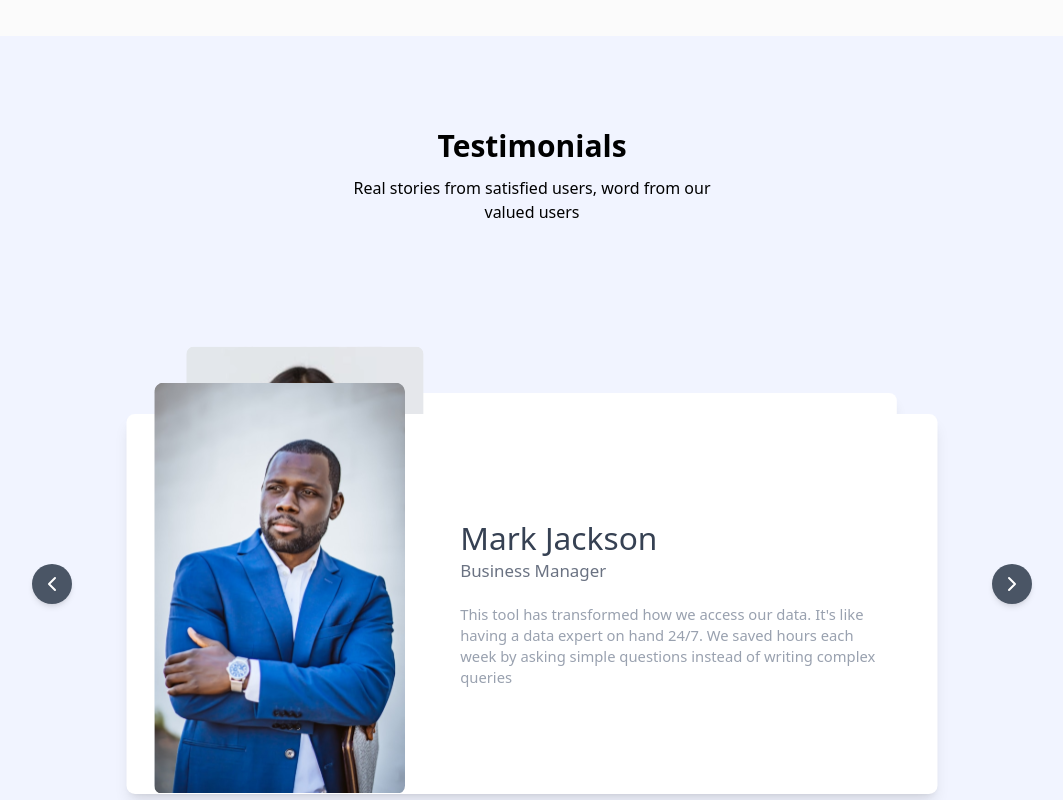
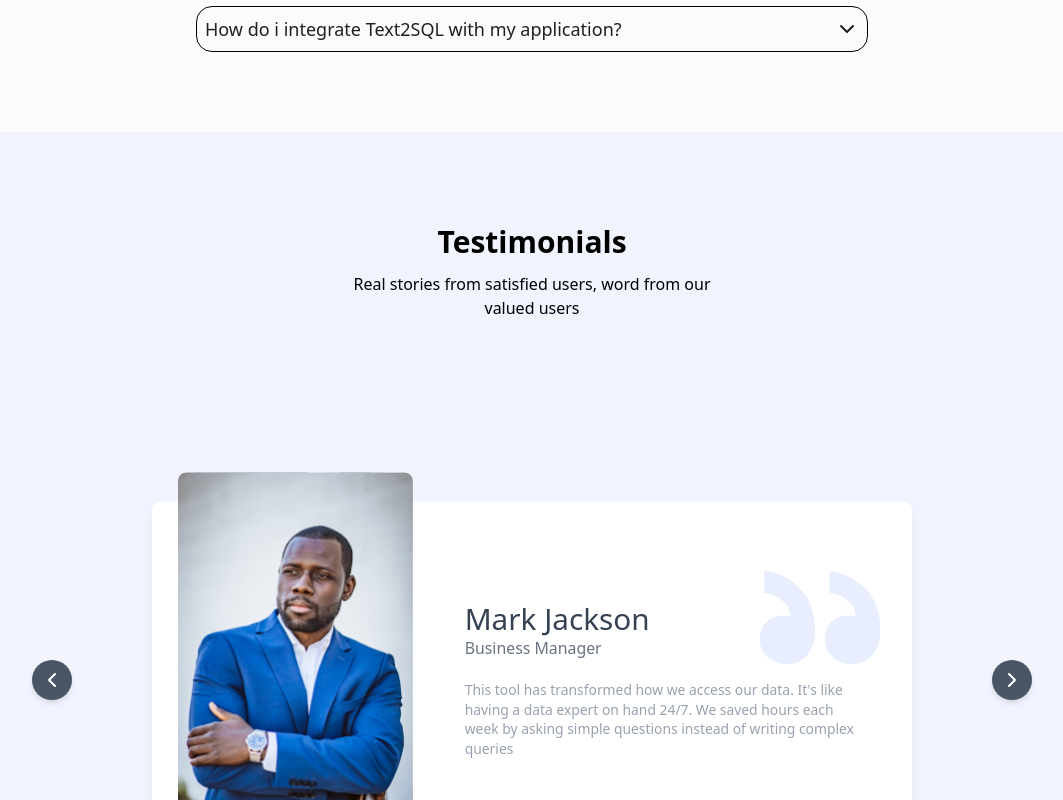
Before and after one commit to primestacks/Text2SQL-RIL, a React (Vite) app: page / in a window 1280 px wide. Shown: the part 2000-2800 px from the top of the page, without its empty margins (108-1171 px from the left). Built offline with nearby package versions, Linux system fonts and the light colour scheme.

Commit message:
Adjusted the testimonial section

```diff
--- a/src/components/Navbar.jsx
+++ b/src/components/Navbar.jsx
@@ -5,7 +5,7 @@ function Navbar() {
   const [isOpen, setIsOpen] = useState(false);
 
   return (
-    <nav className="bg-primary w-full my-auto md:fixed z-[1000] text-white p-4 font-secondary transition-all duration-300">
+    <nav className="bg-primary w-full my-auto text-white p-4 font-secondary transition-all duration-300">
       <div className="max-w-7xl my-auto mx-auto px-4 sm:px-6 lg:px-8">
         <div className="flex justify-between h-16 items-center">
           {/* Logo */}
--- a/src/components/Testimonial.jsx
+++ b/src/components/Testimonial.jsx
@@ -69,22 +69,22 @@ function Testimonial() {
                 key={index}
                 className={`lg:min-w-3xl lg:min-h-1xl mt-0 absolute max-hight-[350px] left-1/2 mb-20 z-0 transform lg:-translate-x-1/2 sm:-translate-x-1/1 transition-all ease-out rounded-lg shadow-lg bg-white  lg:pl-5 lg:pb-90  md:w-96 ${
                   index === 0
-                    ? "z-30 scale-100 transition-all ease-in duration-400 top-10"
+                    ? "z-30 scale-90 top-10"
                     : index === 1
-                    ? "z-20 scale-96 top-25 transition-all ease-in duration-400"
-                    : "z-10 scale-90 top-30 transition-all ease-in duration-400"
+                    ? "z-20 scale-90 top-20 "
+                    : "z-10  scale-85 top-25 "
                 }`}
-                initial={{ opacity: 100, scale: 0.1, y: 40 }}
+                initial={{ opacity: 100, scale: 0, y: 10 }}
                 animate={{
-                  opacity: isActive ? 100 : 1,
-                  scale: isActive ? 1.1 : isPrevious ? 0.9 : 0.95,
+                  opacity: isActive ? 100 : 10,
+                  scale: isActive ? 1.1 : isPrevious ? 0.85 : 0.85,
                   y: isActive ? 0 : isPrevious ? 10 : 20,
                   zIndex: isActive ? 30 : isPrevious ? 20 : 10,
                 }}
                 exit={{ opacity: 0, scale: 0, y: 0 }}
                 transition={{ duration: 0.3 }}
               >
-                <img
+                <motion.img
                   src={testimonial.image}
                   alt={testimonial.name}
                   className={`rounded-lg lg:w-[250px] bottom-0 p-0 absolute sm:w-9 ${
@@ -94,8 +94,25 @@ function Testimonial() {
                       ? "z-20 scale-95 b-0 lg:w-[220px] top-[-11%]"
                       : "z-10 scale-85 lg:w-[200px]  top-[-8%] p-0"
                   }`}
+                  initial={{ opacity: 100, scale: 0.1, y: 0 }}
+                  animate={{
+                    opacity: isActive ? 100 : 0,
+                    scale: isActive ? 1 : isPrevious ? 0.55 : 0.55,
+                    y: isActive ? 0 : isPrevious ? 10 : 20,
+                    zIndex: isActive ? 30 : isPrevious ? 20 : 10,
+                  }}
+                  exit={{ opacity: 0, scale: 0, y: 0 }}
+                  transfom
+                  transition={{ duration: 0.3 }}
                 />
+
                 <div className="absolute top-20 max-w-md p-5 transfom left-1/3 ml-10 -transform-y-1/2">
+                  {/* quatation mark */}
+                  <img
+                    src="./assets/quotation.svg"
+                    alt=""
+                    className="absolute top-[-5%] max-w-[122px] right-2"
+                  />
                   <h2 className="text-gray-700 text-3xl">{testimonial.name}</h2>
                   <p className="mb-5 text-gray-500 ">{testimonial.title}</p>
                   <p className="text-gray-400 text-sm">{testimonial.quote}</p>
```
Also changed, not shown: public/assets/quotation.svg (added).
